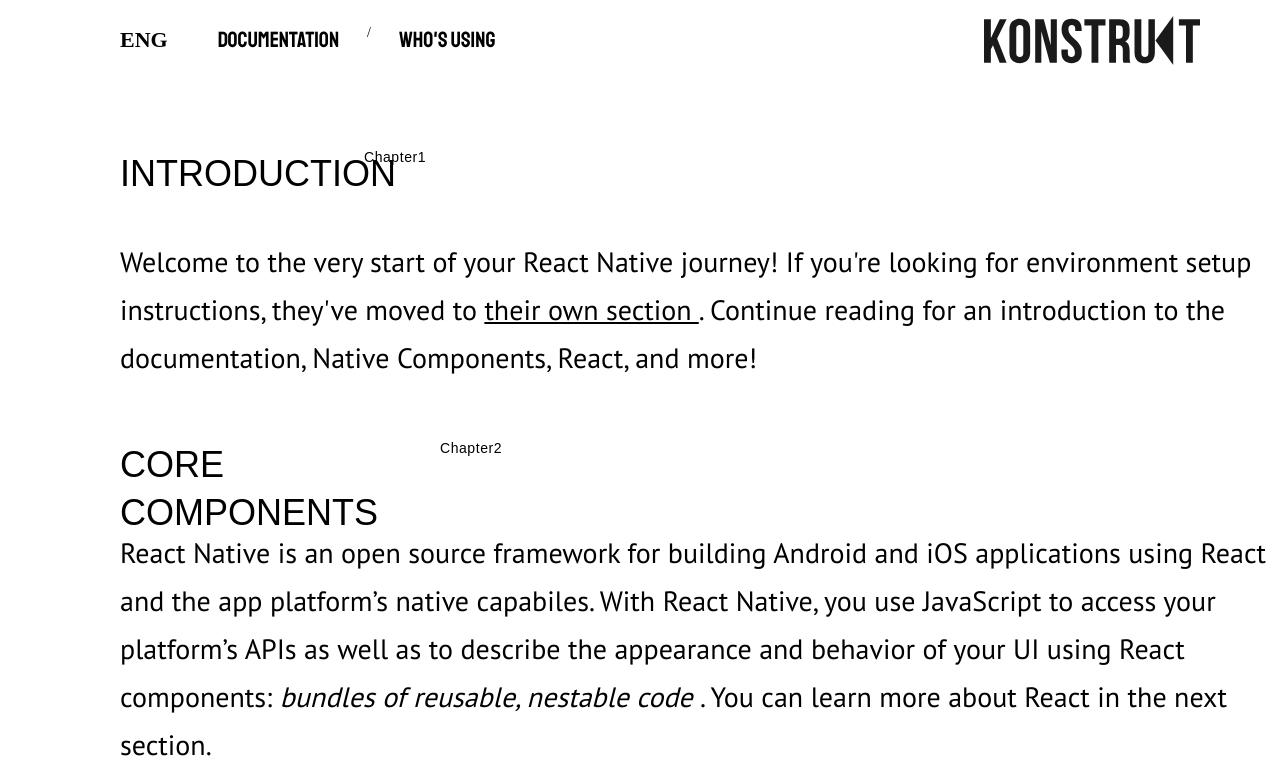
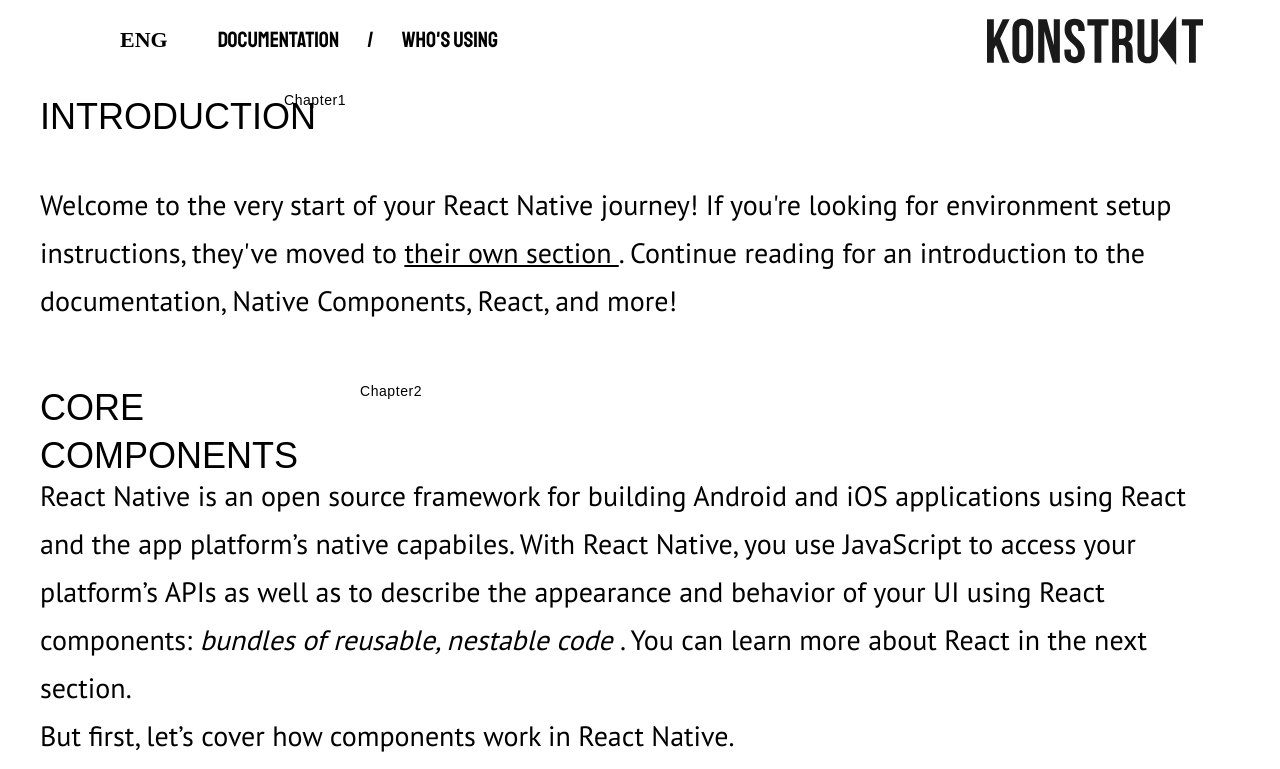
Before and after one commit to helenamaltseva/lesson-13, a plain HTML site: page index.html in a window 1280 px wide. Shown: the top 769 px of the page. Drawn offline with Linux system fonts and the light colour scheme; a web font is replaced by a local one.

Commit message:
Corrected files

```diff
--- a/css/style.css
+++ b/css/style.css
@@ -1,6 +1,7 @@
 .header {
   width: 1440px;
   height: 80px;
+  margin: 0 auto;
 }
 
 .header__block {
@@ -50,6 +51,15 @@
   cursor: pointer;
 }
 
+.header__block-navigation-list-text {
+  font-family: 'Staatliches', sans-serif;
+  list-style-type: none;
+  font-style: normal;
+  font-weight: 400;
+  font-size: 22px;
+  line-height: 28px;
+}
+
 .header__block-logo {
   width: 238px;
   height: 49px;
@@ -64,12 +74,6 @@
   align-items: flex-start;
   padding: 0px 0px 90px;
   gap: 70px;
-
-  position: absolute;
-  width: 1200px;
-  height: 2225px;
-  left: 120px;
-  top: 150px;
 }
 
 
```
